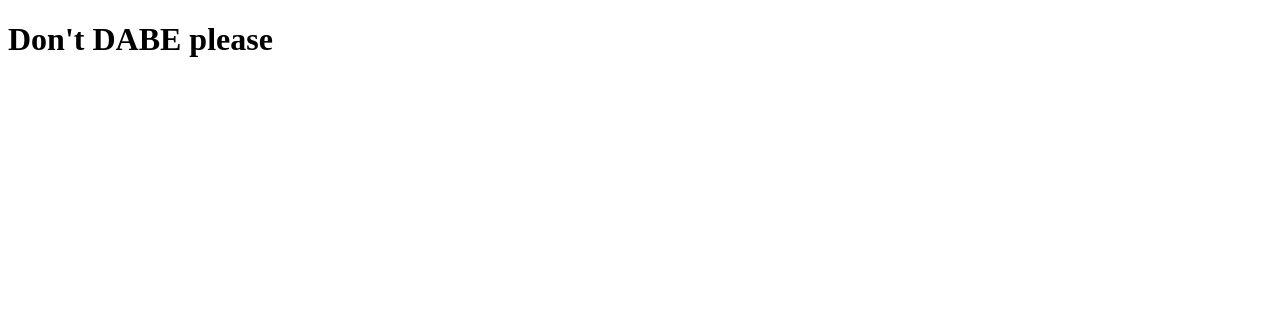
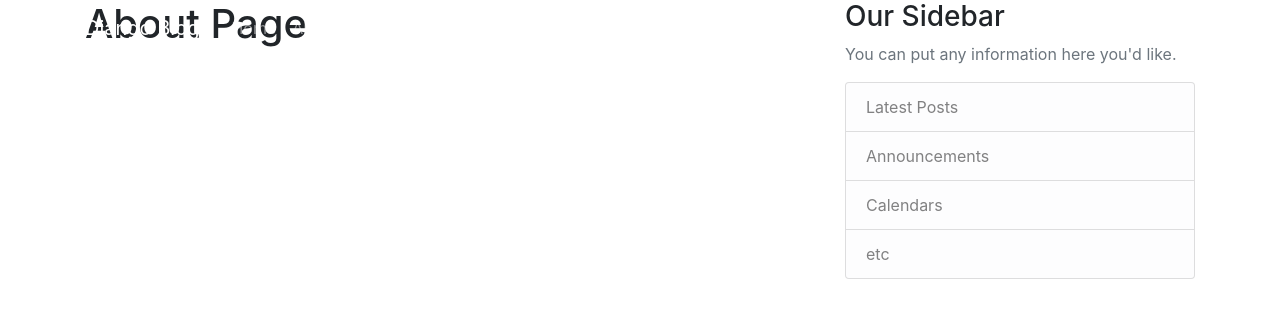
Before and after one commit to sajadgilga/sublearn, a Django app: template src/templates/home/index.html in a window 1280 px wide. Shown: the top 318 px of the page. Run offline with Django 3.2, Linux system fonts and the light colour scheme; the template is opened without the code that fills it, so the values that code supplies are empty; some libraries are stand-ins or nearby versions.

Commit message:
Got a basic homepage, gonna work on register

```diff
--- a/src/EnglishLearning/settings.py
+++ b/src/EnglishLearning/settings.py
@@ -120,3 +120,6 @@ USE_TZ = True
 # https://docs.djangoproject.com/en/3.0/howto/static-files/
 
 STATIC_URL = '/static/'
+STATICFILES_DIRS = [
+    os.path.join(BASE_DIR, "staticfiles"),
+]
--- /dev/null
+++ b/src/templates/home/base.html
@@ -0,0 +1,70 @@
+{% load static %}
+<!DOCTYPE html>
+<html>
+<head>
+
+    <!-- Required meta tags -->
+    <meta charset="utf-8">
+    <meta name="viewport" content="width=device-width, initial-scale=1, shrink-to-fit=no">
+
+    <!-- Bootstrap CSS -->
+    <link rel="stylesheet" href="https://maxcdn.bootstrapcdn.com/bootstrap/4.0.0/css/bootstrap.min.css" integrity="sha384-Gn5384xqQ1aoWXA+058RXPxPg6fy4IWvTNh0E263XmFcJlSAwiGgFAW/dAiS6JXm" crossorigin="anonymous">
+
+    <link rel="stylesheet" type="text/css" href="{% static 'css/main.css' %}">
+
+    {% if title %}
+        <title>Django Blog - {{ title }}</title>
+    {% else %}
+        <title>Django Blog</title>
+    {% endif %}
+</head>
+<body>
+    <header class="site-header">
+      <nav class="navbar navbar-expand-md navbar-dark bg-steel fixed-top">
+        <div class="container">
+          <a class="navbar-brand mr-4" href="">Django Blog</a>
+          <button class="navbar-toggler" type="button" data-toggle="collapse" data-target="#navbarToggle" aria-controls="navbarToggle" aria-expanded="false" aria-label="Toggle navigation">
+          <span class="navbar-toggler-icon"></span>
+          </button>
+          <div class="collapse navbar-collapse" id="navbarToggle">
+            <div class="navbar-nav mr-auto">
+              <a class="nav-item nav-link" href="#">Home</a>
+              <a class="nav-item nav-link" href="#">About</a>
+            </div>
+            <!-- Navbar Right Side -->
+            <div class="navbar-nav">
+              <a class="nav-item nav-link" href="#">Login</a>
+              <a class="nav-item nav-link" href="#">Register</a>
+            </div>
+          </div>
+        </div>
+      </nav>
+    </header>
+    <main role="main" class="container">
+      <div class="row">
+        <div class="col-md-8">
+          {% block content %}{% endblock %}
+        </div>
+        <div class="col-md-4">
+          <div class="content-section">
+            <h3>Our Sidebar</h3>
+            <p class='text-muted'>You can put any information here you'd like.
+              <ul class="list-group">
+                <li class="list-group-item list-group-item-light">Latest Posts</li>
+                <li class="list-group-item list-group-item-light">Announcements</li>
+                <li class="list-group-item list-group-item-light">Calendars</li>
+                <li class="list-group-item list-group-item-light">etc</li>
+              </ul>
+            </p>
+          </div>
+        </div>
+      </div>
+    </main>
+
+    <!-- Optional JavaScript -->
+    <!-- jQuery first, then Popper.js, then Bootstrap JS -->
+    <script src="https://code.jquery.com/jquery-3.2.1.slim.min.js" integrity="sha384-KJ3o2DKtIkvYIK3UENzmM7KCkRr/rE9/Qpg6aAZGJwFDMVNA/GpGFF93hXpG5KkN" crossorigin="anonymous"></script>
+    <script src="https://cdnjs.cloudflare.com/ajax/libs/popper.js/1.12.9/umd/popper.min.js" integrity="sha384-ApNbgh9B+Y1QKtv3Rn7W3mgPxhU9K/ScQsAP7hUibX39j7fakFPskvXusvfa0b4Q" crossorigin="anonymous"></script>
+    <script src="https://maxcdn.bootstrapcdn.com/bootstrap/4.0.0/js/bootstrap.min.js" integrity="sha384-JZR6Spejh4U02d8jOt6vLEHfe/JQGiRRSQQxSfFWpi1MquVdAyjUar5+76PVCmYl" crossorigin="anonymous"></script>
+</body>
+</html>
--- a/src/templates/home/index.html
+++ b/src/templates/home/index.html
@@ -1,12 +1,4 @@
-<!DOCTYPE html>
-<html lang="en">
-<head>
-    <meta charset="UTF-8">
-    <title>Hello guys</title>
-</head>
-<body>
-<h1>
-    Don't DABE please
-</h1>
-</body>
-</html>
+{% extends "home/base.html" %}
+{% block content %}
+    <h1>About Page</h1>
+{% endblock content %}
--- a/src/users/urls.py
+++ b/src/users/urls.py
@@ -3,6 +3,7 @@ from django.urls import path
 from users import views
 
 urlpatterns = [
-    path(r'signup/', views.user_test),
-    path(r'login/', views.user_test)
+    path('', views.user_home),
+#    path(r'signup/', views.user_test),
+#    path(r'login/', views.user_test)
 ]
```
Also changed, not shown: src/users/views.py (+5 -2 lines), 1 other file.
